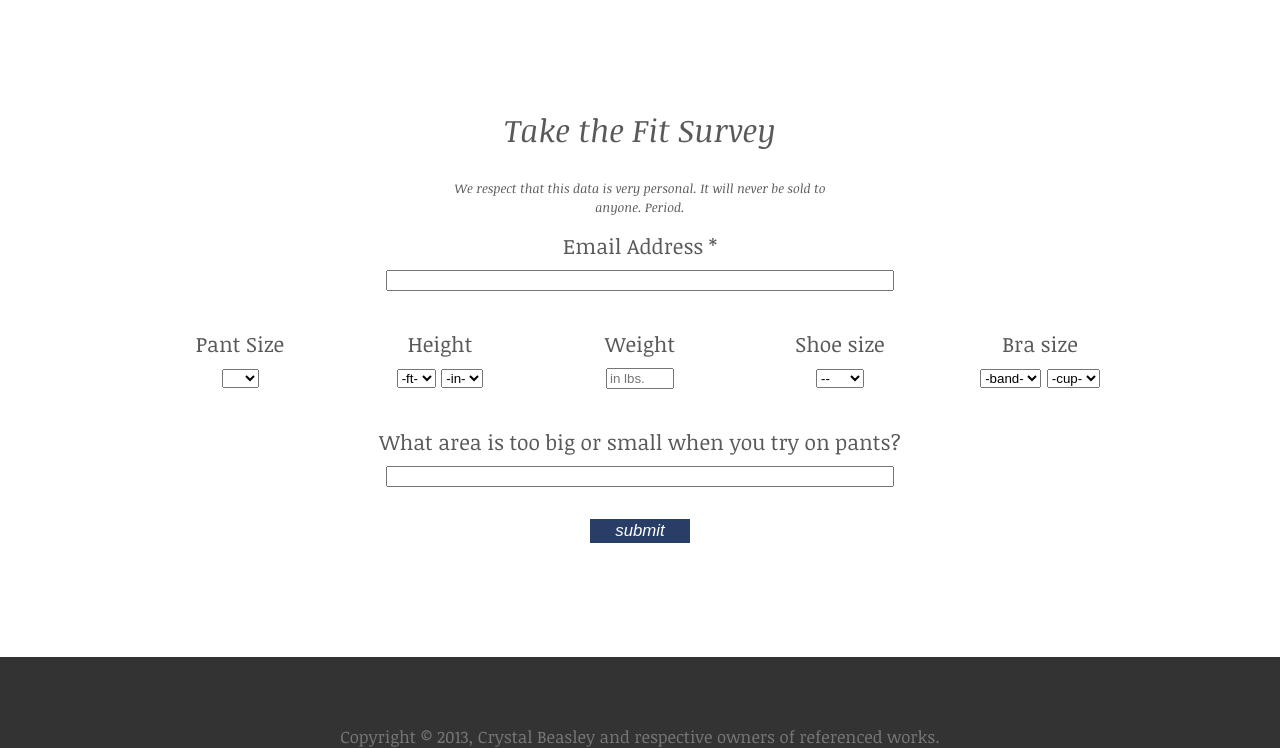
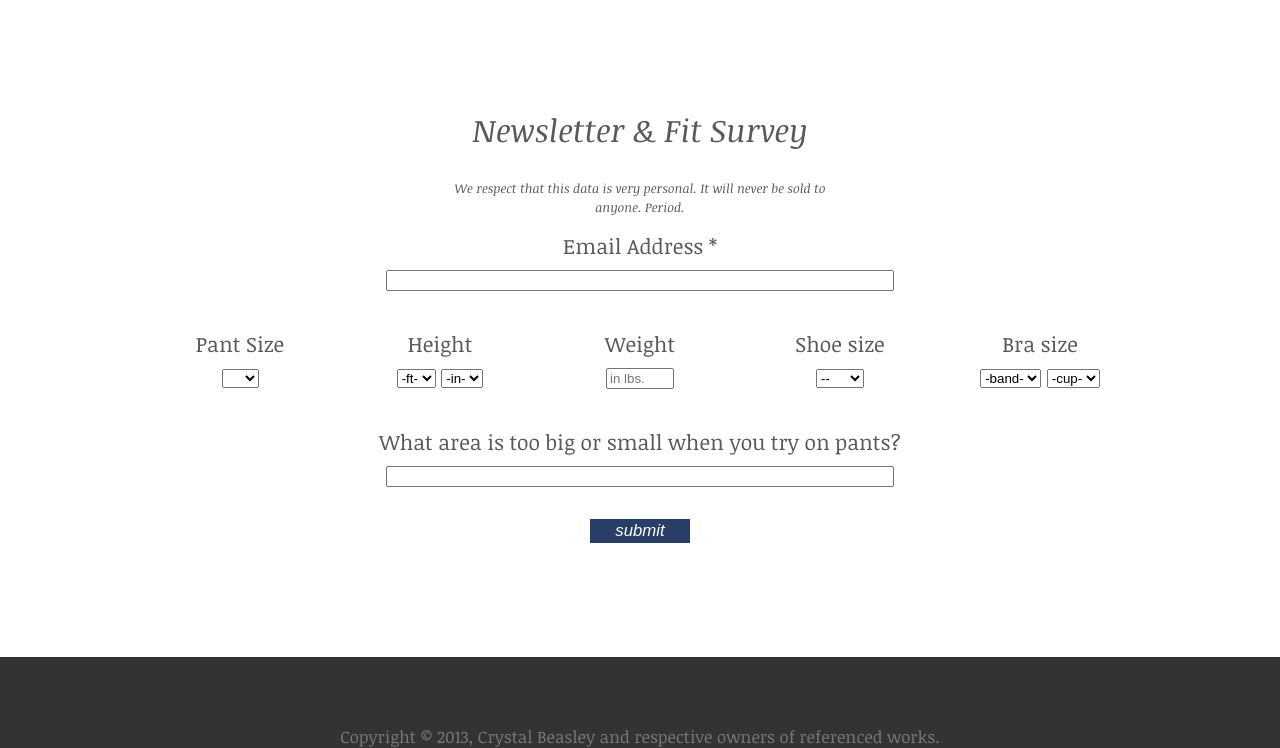
Before and after one commit to skinny97214/skinny97214.github.io, a Jekyll site: the page index.html, which Jekyll copies as it is, in a window 1280 px wide and 900 px high, scrolled down 5365 px, cut to the strip 152-900 px from the top of the window. Built offline with Jekyll 4.4.1, drawn with Linux system fonts in a browser that asks for light colours; nearby versions of some CDN libraries; some web fonts are replaced; library files that are not in the unit come from our copies; Markdown is read by kramdown in place of the engine named in the settings; comment, search, counter and statistics services are not loaded.

Commit message:
title of fit survey

```diff
--- a/index.html
+++ b/index.html
@@ -63,7 +63,7 @@
 		<!-- Begin MailChimp Signup Form -->
 		<div id="mc_embed_signup">
 			<form action="http://skinnywhitegirl.us2.list-manage1.com/subscribe/post?u=493c3cbc6ea8f074d84037bef&amp;id=eb4baf5487" method="post" id="mc-embedded-subscribe-form" name="mc-embedded-subscribe-form" class="validate" target="_blank" novalidate>
-				<h2>Take the Fit Survey</h2>
+				<h2>Newsletter &amp; Fit Survey</h2>
 				<p class="helper">We respect that this data is very personal. It will never be sold to anyone. Period.</p>
 				<div class="mc-field-group">
 						<label for="mce-EMAIL">Email Address  <span class="asterisk">*</span></label>
```
Also changed, not shown: img/email/float-your-goat.jpg (added).
